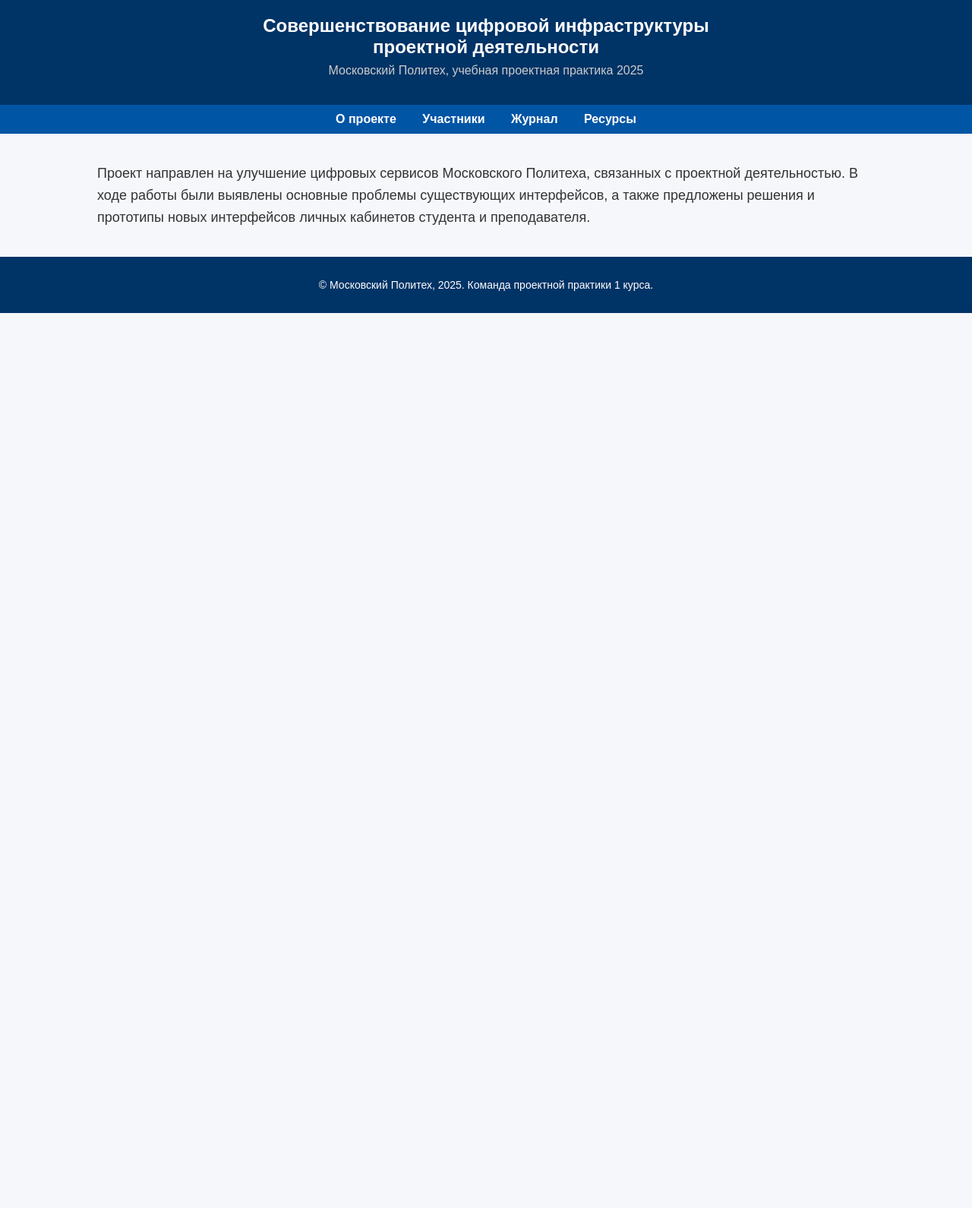
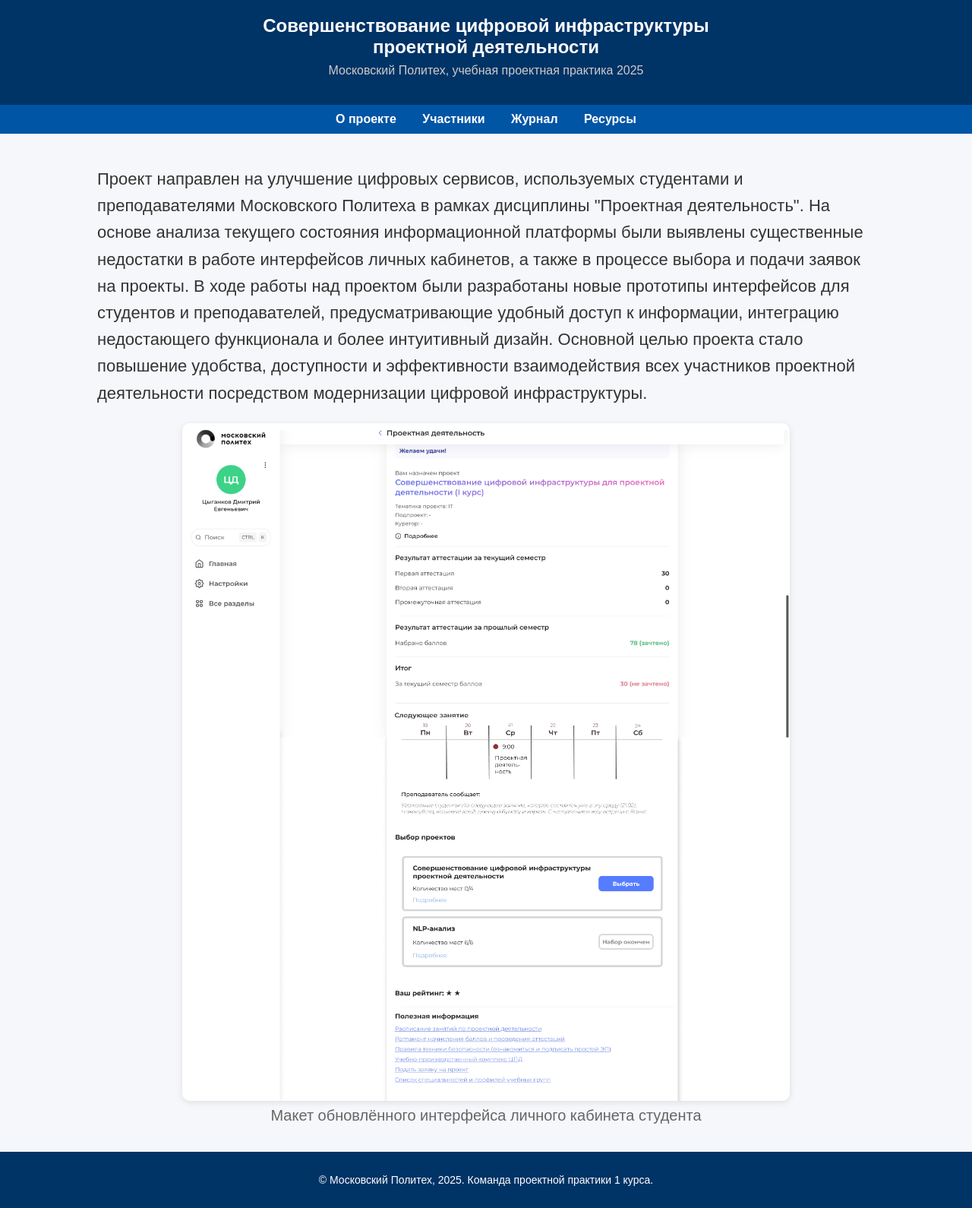
Before and after one commit to TheDistortedOne/practice-2025-1-kravtsov-ivan, a plain HTML site: page site/index.html in a window 1280 px wide. Shown: the whole page at 76% size. Before the commit the page ends 800 px from the top, so only its background shows below. Drawn offline with Linux system fonts and the light colour scheme.

Commit message:
Сделана страница index.html и сделаны к ней стили, также добавлена картинка и изменено название папки с ассетами

```diff
--- /dev/null
+++ b/site/assets/style.css
@@ -0,0 +1,106 @@
+html {
+    height: 100%;
+}
+
+body {
+    font-family: Arial, sans-serif;
+    margin: 0;
+    padding: 0;
+    background-color: #f5f7fa;
+    color: #333;
+    height: 100%;
+    flex-direction: column;
+}
+
+header {
+    background-color: #003366;
+    color: white;
+    padding: 20px 10%;
+    text-align: center;
+}
+
+header h1 {
+    margin: 0;
+    font-size: 24px;
+}
+
+.subtitle {
+    margin-top: 8px;
+    font-size: 16px;
+    color: #ccc;
+}
+
+nav {
+    background-color: #0055a5;
+    text-align: center;
+    padding: 10px;
+}
+
+nav ul {
+    list-style: none;
+    margin: 0;
+    padding: 0;
+}
+
+nav li {
+    display: inline-block;
+    margin: 0 15px;
+}
+
+nav a {
+    color: white;
+    text-decoration: none;
+    font-weight: bold;
+}
+
+nav a:hover {
+    text-decoration: underline;
+}
+
+main {
+    padding: 20px 10%;
+}
+
+main p {
+    font-size: 22px;
+    line-height: 1.6;
+    justify-content: center;
+}
+
+.banner {
+    margin-top: 20px;
+    width: 100%;
+    max-width: 800px;
+    display: block;
+    margin-left: auto;
+    margin-right: auto;
+    border-radius: 10px;
+    box-shadow: 0 2px 8px rgba(0, 0, 0, 0.1);
+}
+
+footer {
+    background-color: #003366;
+    color: white;
+    text-align: center;
+    padding: 15px;
+    font-size: 14px;
+}
+
+.footer {
+    padding: 20px 0;
+    display: flex;
+    justify-content: center;
+    width: 100%;
+    position: relative;
+}
+
+figure {
+    text-align: center;
+    margin-top: 20px;
+}
+
+figcaption {
+    font-size: 20px;
+    color: #666;
+    margin-top: 8px;
+}
--- a/site/css/style.css
+++ /dev/null
@@ -1,80 +0,0 @@
-body {
-    font-family: Arial, sans-serif;
-    margin: 0;
-    padding: 0;
-    background-color: #f5f7fa;
-    color: #333;
-}
-
-header {
-    background-color: #003366;
-    color: white;
-    padding: 20px 10%;
-    text-align: center;
-}
-
-header h1 {
-    margin: 0;
-    font-size: 24px;
-}
-
-.subtitle {
-    margin-top: 8px;
-    font-size: 16px;
-    color: #ccc;
-}
-
-nav {
-    background-color: #0055a5;
-    text-align: center;
-    padding: 10px;
-}
-
-nav ul {
-    list-style: none;
-    margin: 0;
-    padding: 0;
-}
-
-nav li {
-    display: inline-block;
-    margin: 0 15px;
-}
-
-nav a {
-    color: white;
-    text-decoration: none;
-    font-weight: bold;
-}
-
-nav a:hover {
-    text-decoration: underline;
-}
-
-main {
-    padding: 20px 10%;
-}
-
-main p {
-    font-size: 18px;
-    line-height: 1.6;
-}
-
-.banner {
-    margin-top: 20px;
-    width: 100%;
-    max-width: 800px;
-    display: block;
-    margin-left: auto;
-    margin-right: auto;
-    border-radius: 10px;
-    box-shadow: 0 2px 8px rgba(0, 0, 0, 0.1);
-}
-
-footer {
-    background-color: #003366;
-    color: white;
-    text-align: center;
-    padding: 15px;
-    font-size: 14px;
-}
--- a/site/index.html
+++ b/site/index.html
@@ -4,7 +4,7 @@
     <meta charset="UTF-8" />
     <meta name="viewport" content="width=device-width, initial-scale=1" />
     <title>Совершенствование цифровой инфраструктуры</title>
-    <link rel="stylesheet" href="css/style.css" />
+    <link rel="stylesheet" href="assets/style.css" />
   </head>
   <body>
     <header>
@@ -28,19 +28,27 @@
     <main>
       <section>
         <p>
-          Проект направлен на улучшение цифровых сервисов Московского Политеха,
-          связанных с проектной деятельностью. В ходе работы были выявлены
-          основные проблемы существующих интерфейсов, а также предложены решения
-          и прототипы новых интерфейсов личных кабинетов студента и
-          преподавателя.
+          Проект направлен на улучшение цифровых сервисов, используемых
+          студентами и преподавателями Московского Политеха в рамках дисциплины
+          "Проектная деятельность". На основе анализа текущего состояния
+          информационной платформы были выявлены существенные недостатки в
+          работе интерфейсов личных кабинетов, а также в процессе выбора и
+          подачи заявок на проекты. В ходе работы над проектом были разработаны
+          новые прототипы интерфейсов для студентов и преподавателей,
+          предусматривающие удобный доступ к информации, интеграцию недостающего
+          функционала и более интуитивный дизайн. Основной целью проекта стало
+          повышение удобства, доступности и эффективности взаимодействия всех
+          участников проектной деятельности посредством модернизации цифровой
+          инфраструктуры.
         </p>
       </section>
+      <figure>
+      <img src="assets/stud_lk.png" alt="Макет интерфейса студента" class="banner" />
+      <figcaption>Макет обновлённого интерфейса личного кабинета студента</figcaption>
+      </figure>
     </main>
-
-    <footer>
-      <p>
-        &copy; Московский Политех, 2025. Команда проектной практики 1 курса.
-      </p>
-    </footer>
   </body>
+  <footer>
+    <p>&copy; Московский Политех, 2025. Команда проектной практики 1 курса.</p>
+  </footer>
 </html>
```
Also changed, not shown: site/assets/stud_lk.png (added).
